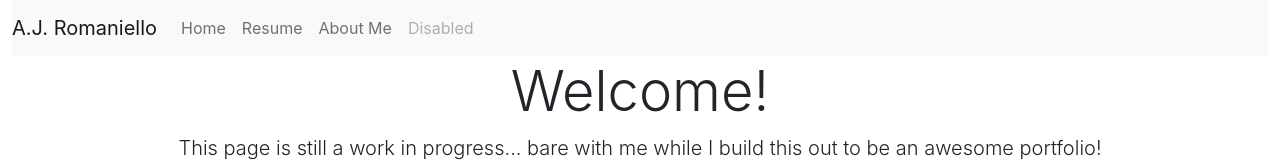
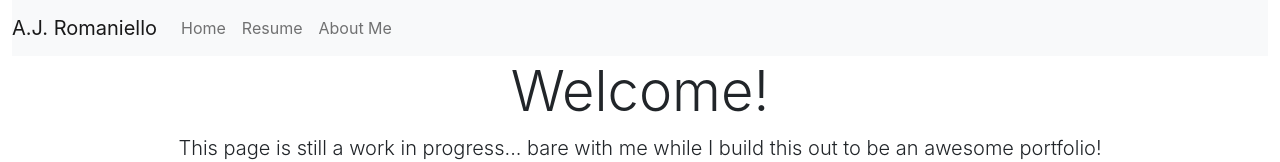
Before and after one commit to aj-rom/aj-rom.github.io, a React (Create React App) app: page / in a window 1280 px wide. Shown: the top 162 px of the page. Built offline with nearby package versions, Linux system fonts and the light colour scheme.

Commit message:
Hide disabled test when navbar is expanded

```diff
--- a/src/components/Navigation.js
+++ b/src/components/Navigation.js
@@ -21,7 +21,7 @@ export default class Navigation extends Component {
                             <a className="nav-link" href="#">About Me</a>
                         </li>
                         <li className="nav-item">
-                            <a className="nav-link disabled" href="#" tabIndex="-1" aria-disabled="true">Disabled</a>
+                            <a className="nav-link disabled" href="#" tabIndex="-1" aria-disabled="true"></a>
                         </li>
                     </ul>
                 </div>
```
